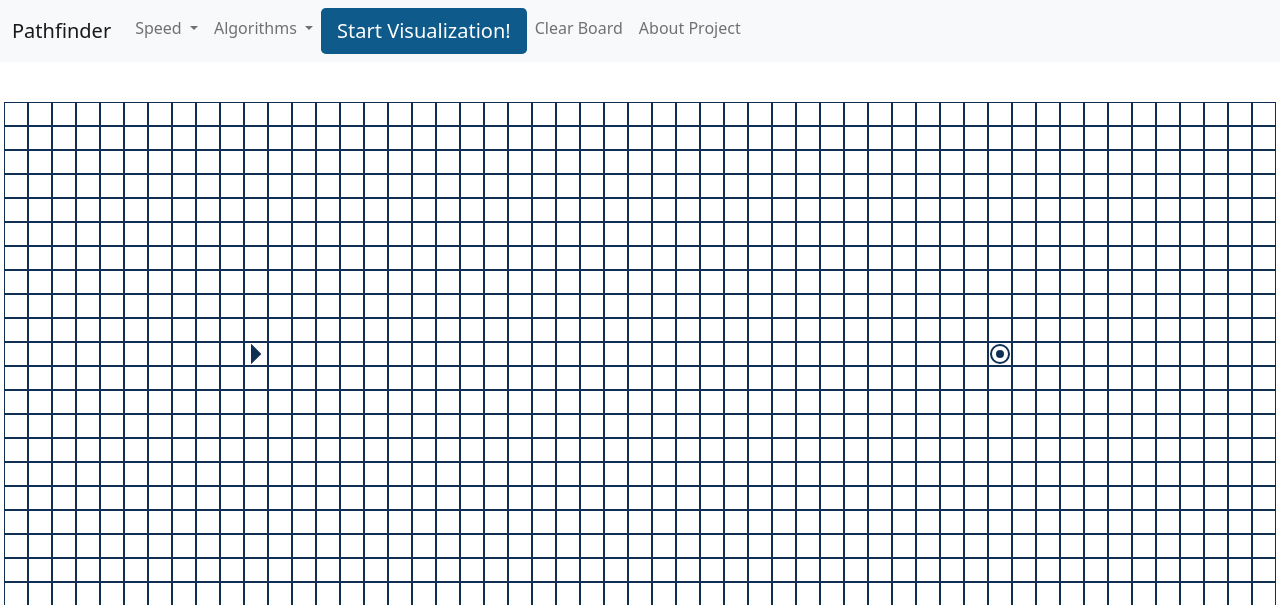
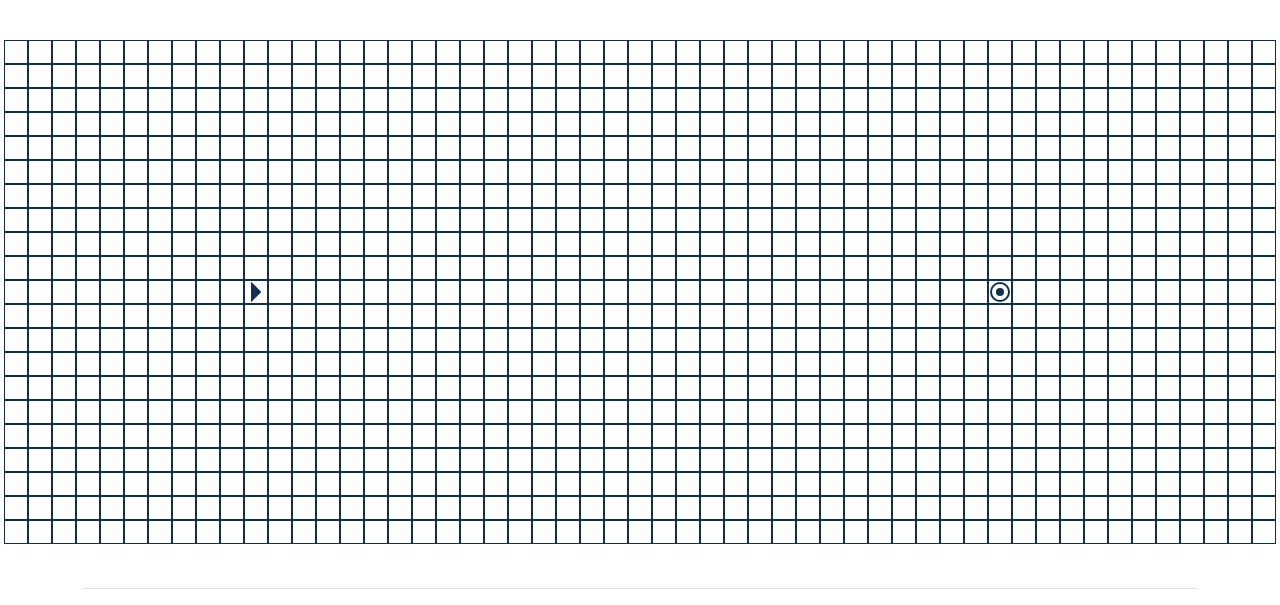
Before and after one commit to pprzemek56/pathfinder, a Django app: template frontend/templates/index.html in a window 1280 px wide. Shown: the top 605 px of the page. Run offline with Django 4.2, Linux system fonts and the light colour scheme; the template is opened without the code that fills it, so the values that code supplies are empty.

Commit message:
remove navabr from template page

```diff
--- a/frontend/templates/index.html
+++ b/frontend/templates/index.html
@@ -13,47 +13,7 @@
 </head>
 <body>
     <div class="wrapper">
-        <nav class="navbar navbar-expand-lg navbar-light bg-light">
-          <div class="container-fluid">
-            <a class="navbar-brand" href="#">Pathfinder</a>
-            <button class="navbar-toggler" type="button" data-bs-toggle="collapse" data-bs-target="#navbarSupportedContent" aria-controls="navbarSupportedContent" aria-expanded="false" aria-label="Toggle navigation">
-              <span class="navbar-toggler-icon"></span>
-            </button>
-            <div class="collapse navbar-collapse" id="navbarSupportedContent">
-              <ul class="navbar-nav me-auto mb-2 mb-lg-0">
-                <li class="nav-item dropdown">
-                  <a class="nav-link dropdown-toggle" href="#" id="speed" role="button" data-bs-toggle="dropdown" aria-expanded="false">
-                    Speed
-                  </a>
-                  <ul class="dropdown-menu" aria-labelledby="speed">
-                    <li><a class="dropdown-item" href="#" id="fast">Fast</a></li>
-                    <li><a class="dropdown-item" href="#" id="medium">Medium</a></li>
-                    <li><a class="dropdown-item" href="#" id="slow">Slow</a></li>
-                  </ul>
-                </li>
-                <li class="nav-item dropdown">
-                  <a class="nav-link dropdown-toggle" href="#" id="algorithms" role="button" data-bs-toggle="dropdown" aria-expanded="false">
-                    Algorithms
-                  </a>
-                  <ul class="dropdown-menu" aria-labelledby="algorithms">
-                    <li><a class="dropdown-item" href="#" id="dfs">DFS Search</a></li>
-                    <li><a class="dropdown-item" href="#" id="bfs">BFS Search</a></li>
-<!--                     <li><a class="dropdown-item" href="#" id="dijkstra">Dijkstra's Algorithm</a></li> -->
-                  </ul>
-                </li>
-                <li class="nav-item">
-                  <button type="button" class="btn btn-primary btn-lg" id="start_btn">Start Visualization!</button>
-                </li>
-                <li class="nav-item">
-                  <a class="nav-link" href="#" id="clear_board">Clear Board</a>
-                </li>
-                <li class="nav-item">
-                  <a class="nav-link" href="#">About Project</a>
-                </li>
-              </ul>
-            </div>
-          </div>
-        </nav>
+
         <div class="legend">
         </div>
         <div class="board">
```
